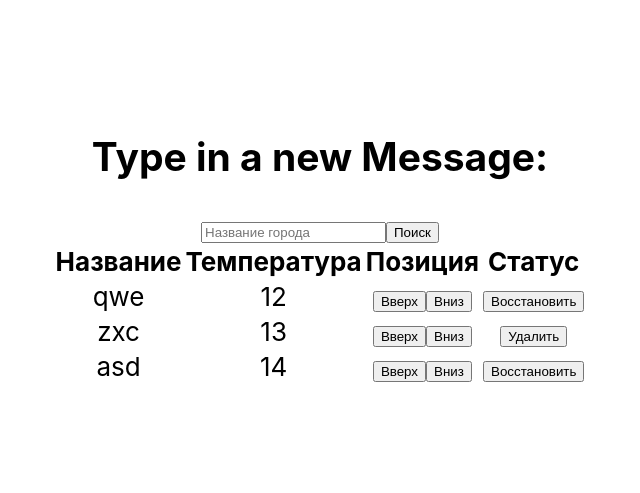
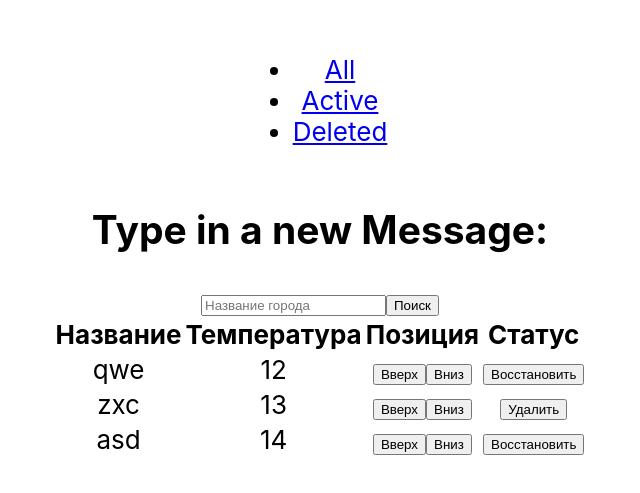
Before and after one commit to Fiarcherry/weather-widget-app, a React (Create React App) app: page / in a window 1280 px wide. Shown: the part 157-650 px from the top of the page, without its empty margins (320-960 px from the left). Built offline with nearby package versions, Linux system fonts and the light colour scheme.

Commit message:
Add Links and Routes

```diff
--- a/src/App.js
+++ b/src/App.js
@@ -1,13 +1,39 @@
 import React from 'react'
 import SearchInput from './components/SearchInput'
+import Tabs from './components/Tabs'
 import WeatherTable from './components/WeatherTable'
+import { Switch, Route, Link } from 'react-router-dom'
 import './App.css'
 
 function App() {
   return (
     <div className="App">
       <header className="App-header">
+        <nav>
+          <ul>
+            <li>
+              <Link to="/all">All</Link>
+            </li>
+            <li>
+              <Link to="/active">Active</Link>
+            </li>
+            <li>
+              <Link to="/deleted">Deleted</Link>
+            </li>
+          </ul>
+        </nav>
         <SearchInput />
+        <Switch>
+          <Route path="/all">
+            <Tabs activeTab="all" />
+          </Route>
+          <Route path="/active">
+            <Tabs activeTab="active" />
+          </Route>
+          <Route path="/deleted">
+            <Tabs activeTab="deleted" />
+          </Route>
+        </Switch>
         <WeatherTable />
       </header>
     </div>
```
